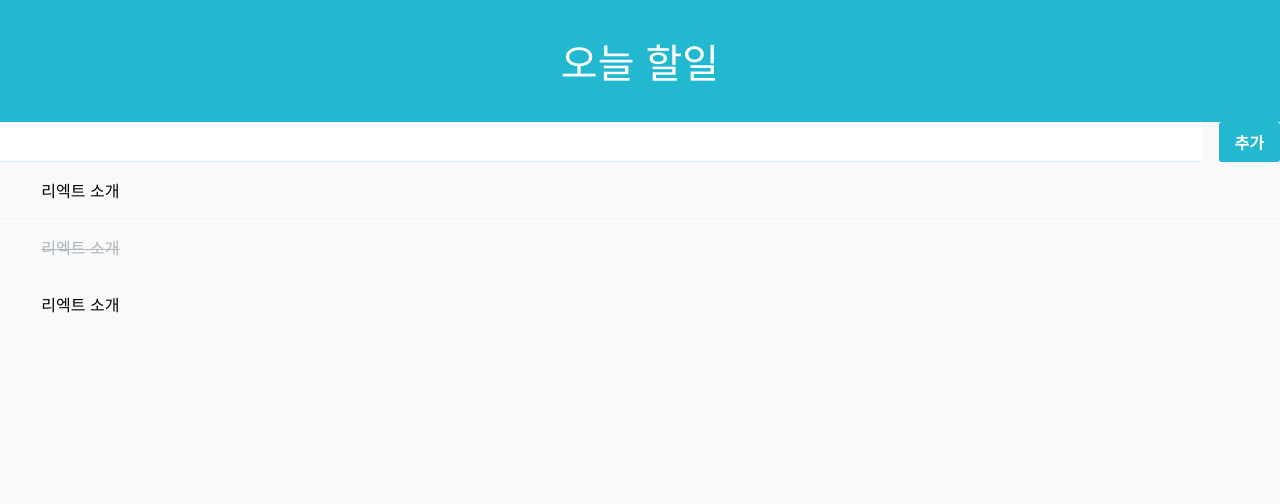
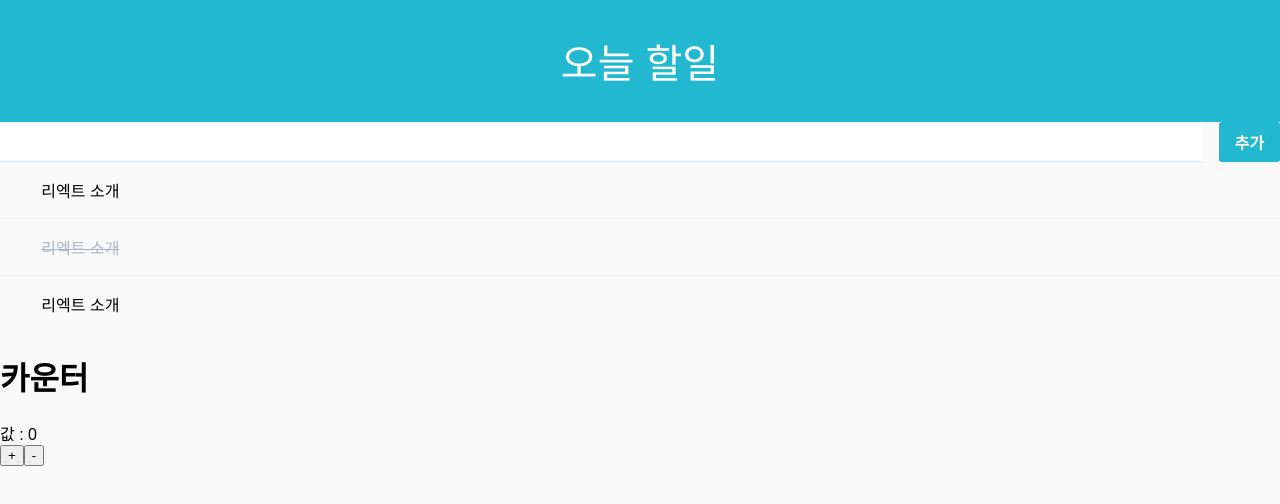
Before and after one commit to Raon98/react, a React (Create React App) app: page / in a window 1280 px wide. Shown: the top 504 px of the page. Built offline with nearby package versions, Linux system fonts and the light colour scheme.

Commit message:
props 를 전달하는 방법과, state 를 다루는 방법

```diff
--- a/src/App.js
+++ b/src/App.js
@@ -2,6 +2,7 @@ import React, { Component } from 'react';
 import TodoList from "./component/TodoList";
 import Form from "./component/Form";
 import TodoItemList from "./component/TodoItemList";
+import Counter from "./component/Counter";
 
 class App extends Component {
 
@@ -152,6 +153,7 @@ class App extends Component {
             )}>
               <TodoItemList todos={todos} onToggle={handleToggle} onRemove = {handleRemove}/>
           </TodoList>
+            <Counter/>
         </div>
     );
   }
--- /dev/null
+++ b/src/component/Counter.js
@@ -0,0 +1,36 @@
+import React, {Component} from "react";
+
+class Counter extends Component {
+    state = {
+        number : 0
+    }
+
+
+    handleIncrease = () => {
+        const { number } = this.state;
+        this.setState({
+            number : number+1
+        })
+    }
+
+    handleDecrease = () => {
+        this.setState(({number})=>({
+            number : number -1
+        }));
+    }
+
+
+    render() {
+
+        const {handleIncrease,handleDecrease} = this
+        return (
+            <div>
+                <h1>카운터</h1>
+                <div>값 : {this.state.number}</div>
+                <button onClick={handleIncrease}>+</button>
+                <button onClick={handleDecrease}>-</button>
+            </div>
+        )
+    }
+}
+export default Counter
```
Also changed, not shown: src/component/Memo.js (+9 -1 lines).
